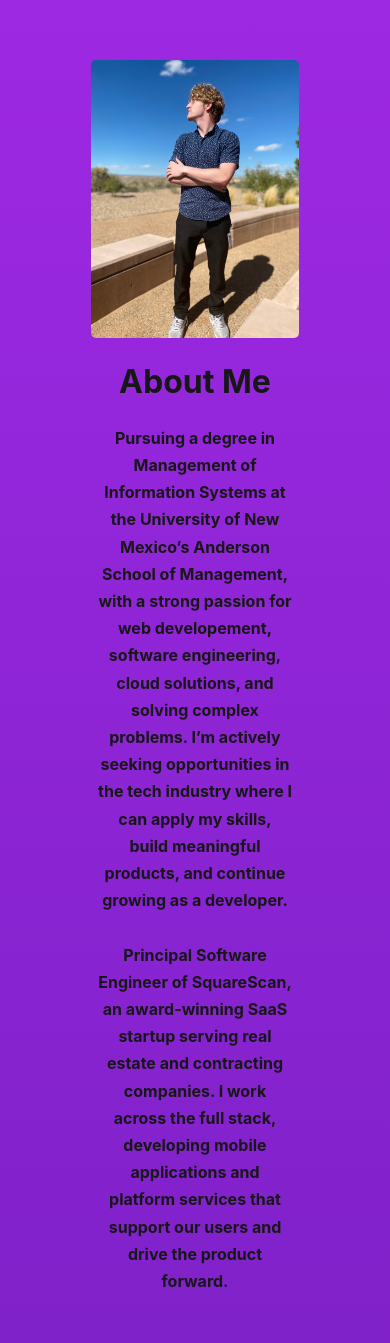
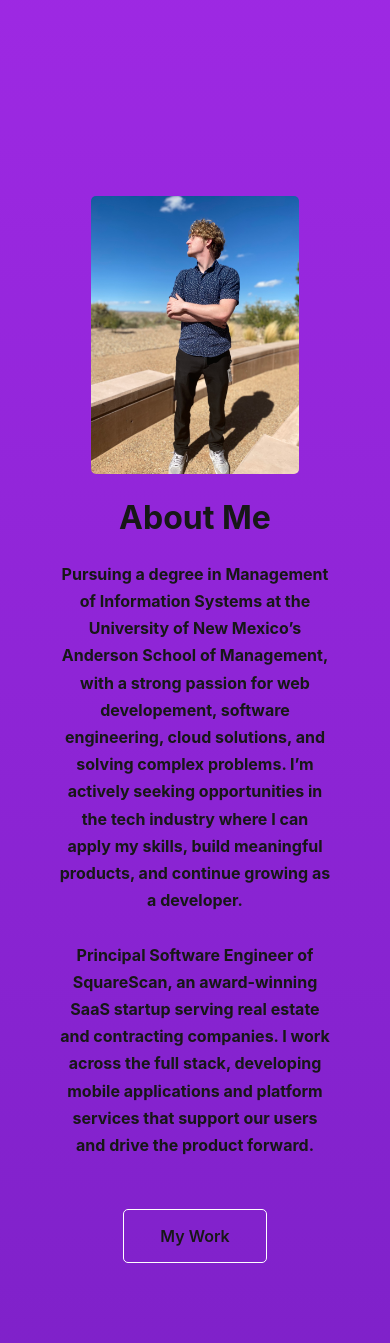
Before and after one commit to cosmicchimp/Portfolio, a Next.js app: page / in a window 390 px wide. Shown: the part 1351-2694 px from the top of the page. Built offline with nearby package versions, Linux system fonts and the light colour scheme.

Commit message:
Making mobile responsive updates

```diff
--- a/app/components/About.css
+++ b/app/components/About.css
@@ -50,3 +50,13 @@
     background-color:white;
     color:#6a1cb8;
 }
+@media screen and (max-width:720px) {
+    .aboutBody {
+    width:70vw !important;
+    }
+}
+@media screen and (max-height:725px) {
+    .about-photo {
+    margin-top:15rem !important;
+}
+}
```
